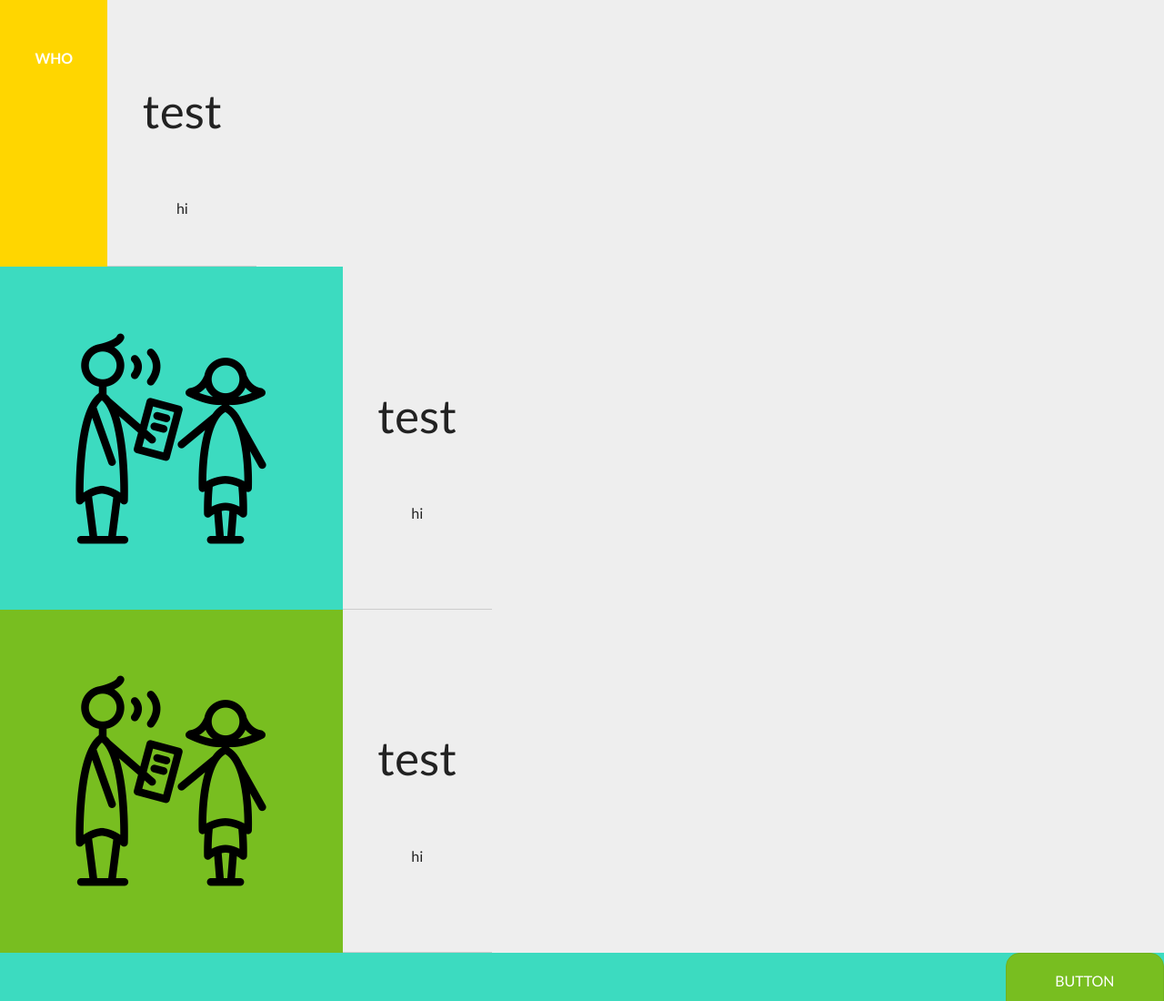
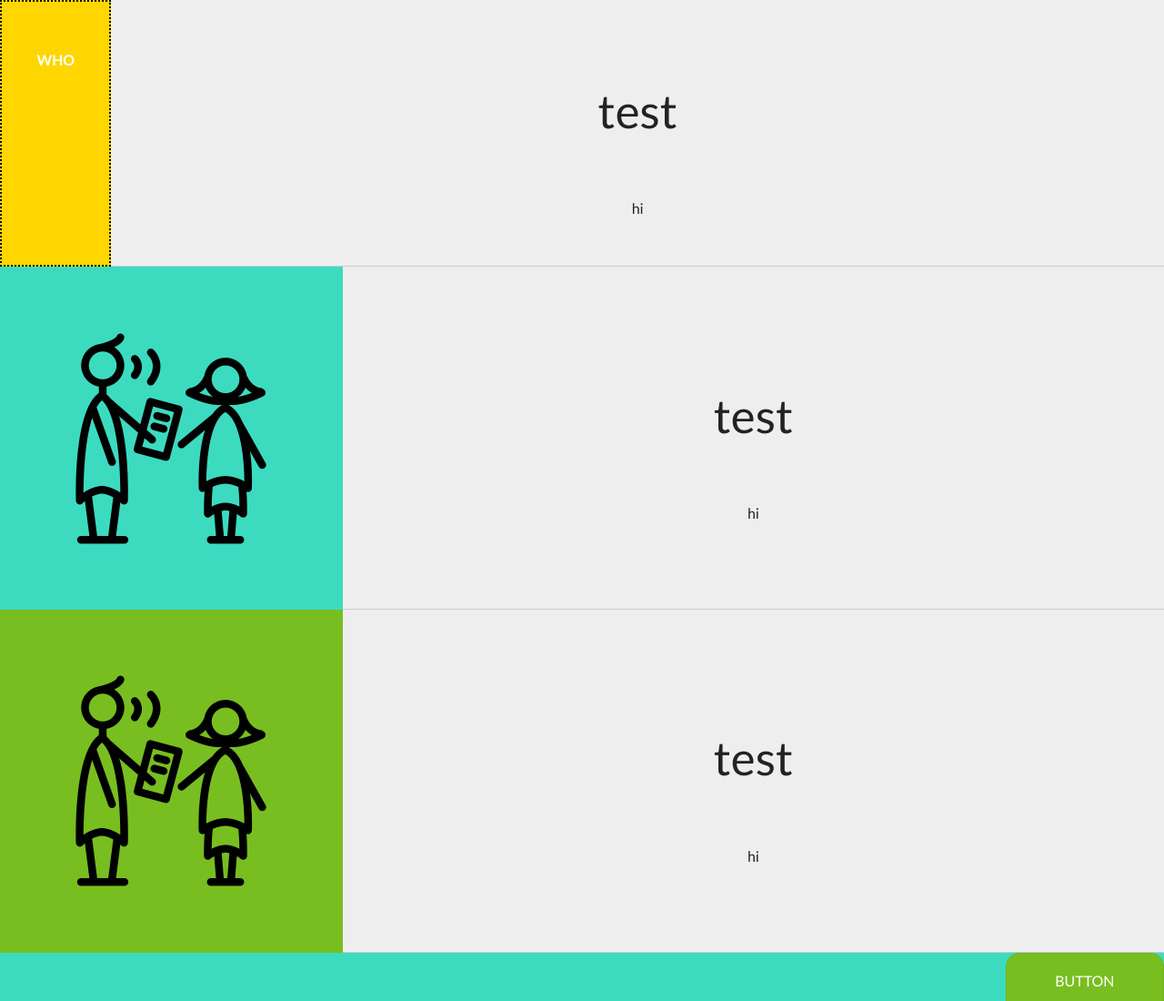
Before and after one commit to arirawr/hackerfund, a plain HTML site: page index.html in a window 1280 px wide. Shown: the top 1100 px of the page at 91% size. Drawn offline with Linux system fonts and the light colour scheme.

Commit message:
js works

```diff
--- a/index.html
+++ b/index.html
@@ -1,7 +1,7 @@
 <head>
 	<link rel="stylesheet" type="text/css" href="style.css">
 </head>
-<body>
+<body onresize="adjustWidths()">
 	<!--<header>
 		<img id="logo" height="80%" src="logo2.png">
 		<h1>Hacker Fund</h1>
@@ -21,11 +21,11 @@
 		proident, sunt in culpa qui officia deserunt mollit anim id est laborum.</p>
 		</div>
 	</section>-->
-	<section class="light-section">
-		<div class="tab yellow-section">
+	<section id="test3" class="light-section">
+		<div id="test1" class="tab yellow-section">
 			<p class="tab-title">Who</p>
 		</div>
-		<div class="content">
+		<div id="test2" class="content">
 			<p class="highlight">test</p>
 			<p>hi</p>
 		</div>
@@ -76,4 +76,6 @@
 	<section class="dark-section">
 		<h2>FAQ</h2>
 	</section>
+
+	<script type="text/javascript" src="scripts.js"></script>
 </body>
--- /dev/null
+++ b/scripts.js
@@ -0,0 +1,20 @@
+
+var tabs = document.getElementsByClassName('tab');
+var contents = document.getElementsByClassName('content');
+
+adjustWidths();
+
+/*for (var i = 0; i < tabs.length; i++) {
+	tabs[i].addEventListener("mouseover", expand(tabs[i]));
+};*/
+
+function adjustWidths() {
+	for (var i = 0; i < tabs.length; i++) {
+		width = parseInt(window.innerWidth) - parseInt(getComputedStyle(tabs[i], null).width);
+		contents[i].style.width = width + "px";
+	};
+}
+
+/*function expand(tab) {
+	alert("hovering on " + tab);
+}*/
--- a/style.scss
+++ b/style.scss
@@ -225,6 +225,10 @@ h1 {
 	color: white;
 }
 
+#test1 {
+	border: black 2px dotted;
+}
+
 .orange-section {
 	background-color: $orange;
 }
```
Also changed, not shown: style.css, 1 other file.
